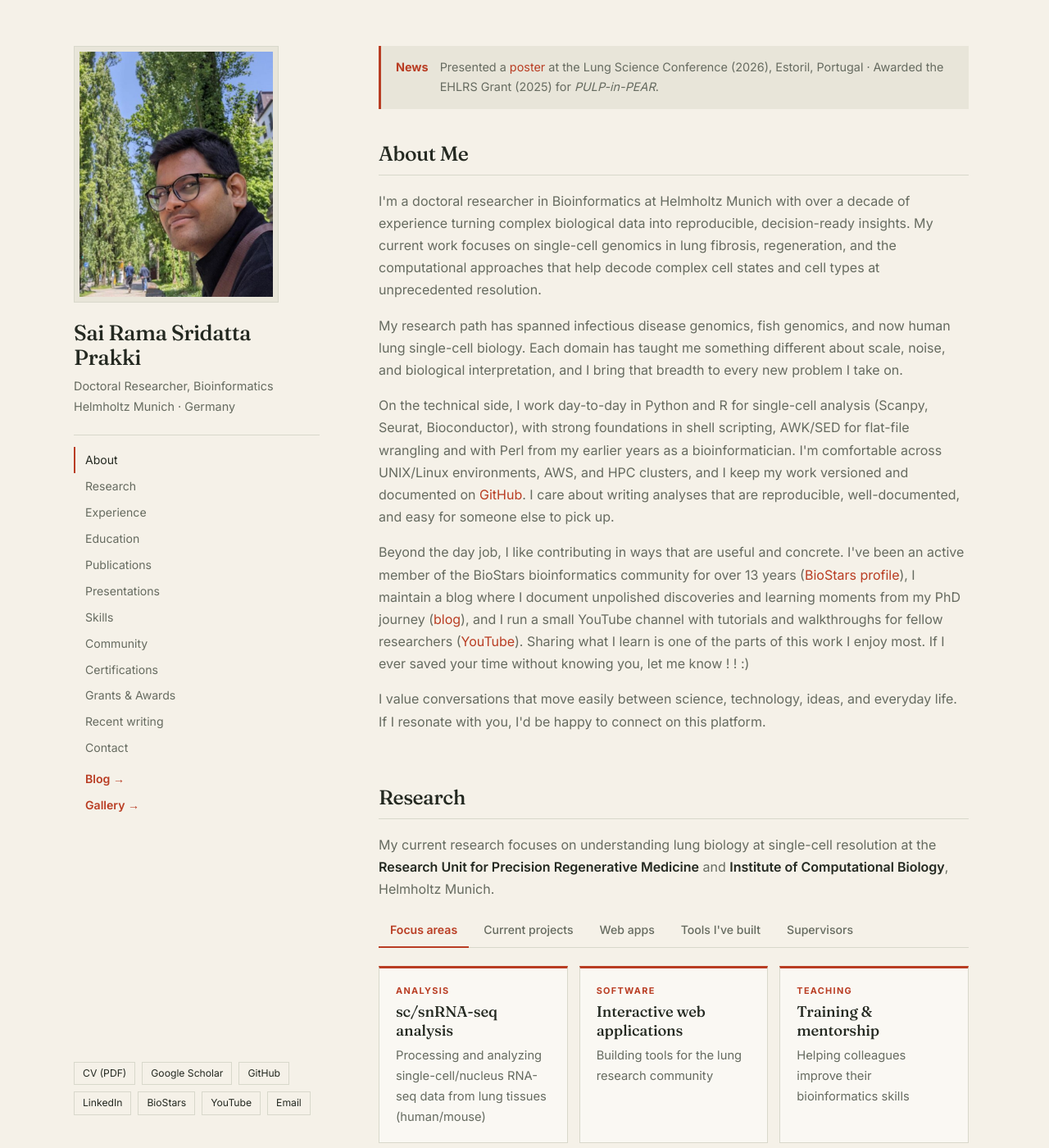
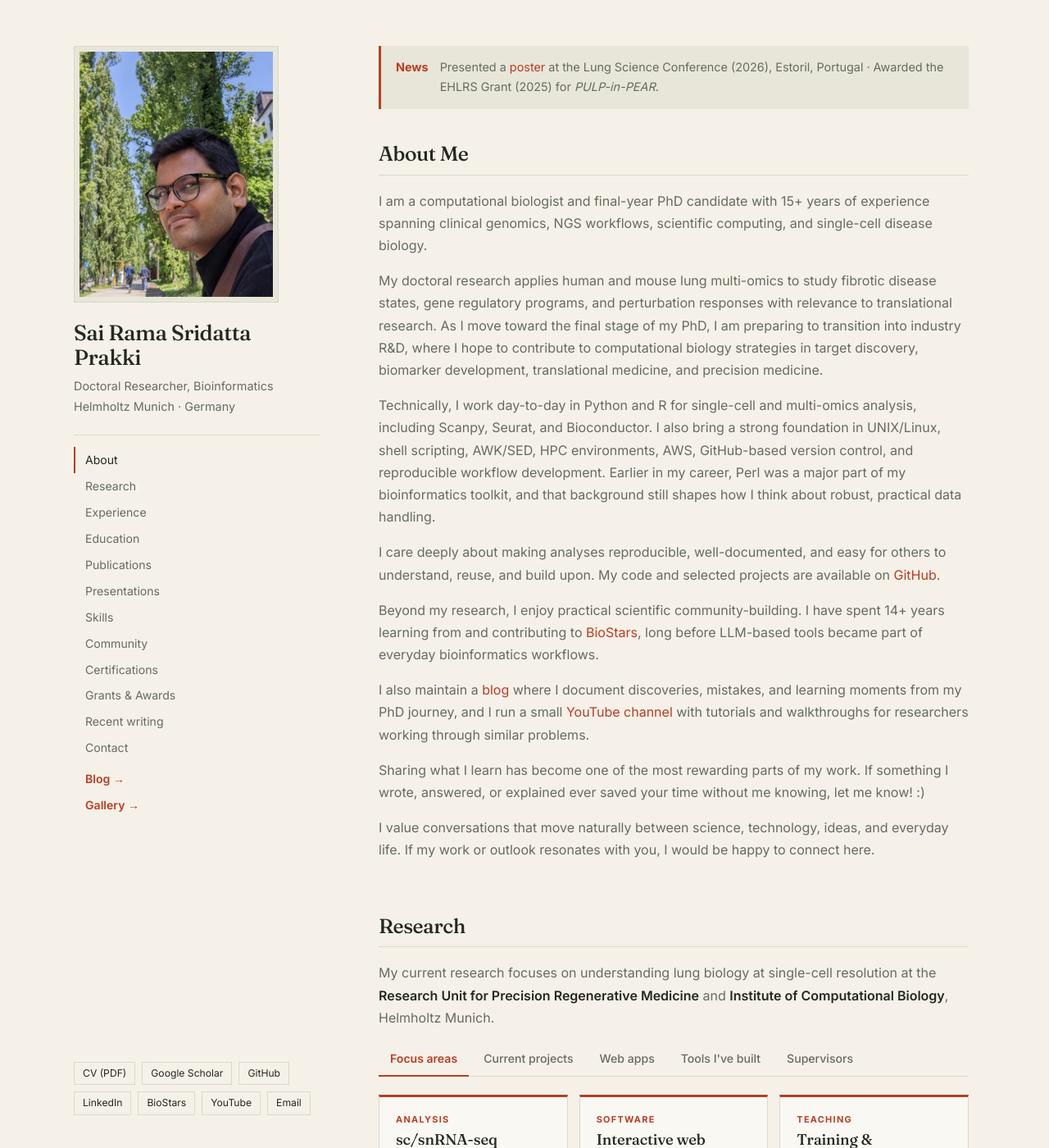
Before and after one commit to ramadatta/ramadatta.github.io, a Jekyll site: the page built from index.md, in a window 1280 px wide and 1400 px high. Shown: the whole window at 82% size. Built offline with Jekyll 4.4.1, drawn with Linux system fonts in a browser that asks for light colours; some of the changed text lies outside the part shown.

Commit message:
Update About Me and Experience

```diff
--- a/index.md
+++ b/index.md
@@ -32,11 +32,14 @@ links:
 <section id="about" class="home-section">
   <h2 class="home-title">About Me</h2>
 
-  <p>I'm a doctoral researcher in Bioinformatics at Helmholtz Munich with over a decade of experience turning complex biological data into reproducible, decision-ready insights. My current work focuses on single-cell genomics in lung fibrosis, regeneration, and the computational approaches that help decode complex cell states and cell types at unprecedented resolution.</p>
-  <p>My research path has spanned infectious disease genomics, fish genomics, and now human lung single-cell biology. Each domain has taught me something different about scale, noise, and biological interpretation, and I bring that breadth to every new problem I take on.</p>
-  <p>On the technical side, I work day-to-day in Python and R for single-cell analysis (Scanpy, Seurat, Bioconductor), with strong foundations in shell scripting, AWK/SED for flat-file wrangling and with Perl from my earlier years as a bioinformatician. I'm comfortable across UNIX/Linux environments, AWS, and HPC clusters, and I keep my work versioned and documented on <a href="https://github.com/ramadatta" target="_blank" rel="noopener noreferrer">GitHub</a>. I care about writing analyses that are reproducible, well-documented, and easy for someone else to pick up.</p>
-  <p>Beyond the day job, I like contributing in ways that are useful and concrete. I've been an active member of the BioStars bioinformatics community for over 13 years (<a href="https://www.biostars.org/u/3738/" target="_blank" rel="noopener noreferrer">BioStars profile</a>), I maintain a blog where I document unpolished discoveries and learning moments from my PhD journey (<a href="{{ '/blog/' | relative_url }}">blog</a>), and I run a small YouTube channel with tutorials and walkthroughs for fellow researchers (<a href="https://www.youtube.com/@asearchforsolutions" target="_blank" rel="noopener noreferrer">YouTube</a>). Sharing what I learn is one of the parts of this work I enjoy most. If I ever saved your time without knowing you, let me know ! ! :)</p>
-  <p>I value conversations that move easily between science, technology, ideas, and everyday life. If I resonate with you, I'd be happy to connect on this platform.</p>
+  <p>I am a computational biologist and final-year PhD candidate with 15+ years of experience spanning clinical genomics, NGS workflows, scientific computing, and single-cell disease biology.</p>
+  <p>My doctoral research applies human and mouse lung multi-omics to study fibrotic disease states, gene regulatory programs, and perturbation responses with relevance to translational research. As I move toward the final stage of my PhD, I am preparing to transition into industry R&amp;D, where I hope to contribute to computational biology strategies in target discovery, biomarker development, translational medicine, and precision medicine.</p>
+  <p>Technically, I work day-to-day in Python and R for single-cell and multi-omics analysis, including Scanpy, Seurat, and Bioconductor. I also bring a strong foundation in UNIX/Linux, shell scripting, AWK/SED, HPC environments, AWS, GitHub-based version control, and reproducible workflow development. Earlier in my career, Perl was a major part of my bioinformatics toolkit, and that background still shapes how I think about robust, practical data handling.</p>
+  <p>I care deeply about making analyses reproducible, well-documented, and easy for others to understand, reuse, and build upon. My code and selected projects are available on <a href="https://github.com/ramadatta" target="_blank" rel="noopener noreferrer">GitHub</a>.</p>
+  <p>Beyond my research, I enjoy practical scientific community-building. I have spent 14+ years learning from and contributing to <a href="https://www.biostars.org/u/3738/" target="_blank" rel="noopener noreferrer">BioStars</a>, long before LLM-based tools became part of everyday bioinformatics workflows.</p>
+  <p>I also maintain a <a href="{{ '/blog/' | relative_url }}">blog</a> where I document discoveries, mistakes, and learning moments from my PhD journey, and I run a small <a href="https://www.youtube.com/@asearchforsolutions" target="_blank" rel="noopener noreferrer">YouTube channel</a> with tutorials and walkthroughs for researchers working through similar problems.</p>
+  <p>Sharing what I learn has become one of the most rewarding parts of my work. If something I wrote, answered, or explained ever saved your time without me knowing, let me know! :)</p>
+  <p>I value conversations that move naturally between science, technology, ideas, and everyday life. If my work or outlook resonates with you, I would be happy to connect here.</p>
 </section>
 
 <section id="research" class="home-section">
@@ -170,12 +173,13 @@ links:
   <div class="home-row">
     <span class="home-date">Jun 2023 – Present</span>
     <div>
-      <h3>Doctoral Candidate</h3>
+      <h3>Doctoral Candidate — Computational Biology</h3>
       <p class="home-org">Helmholtz Center Munich · Germany</p>
       <ul>
-        <li>sc/snRNA-seq data analysis from lung tissues (human/mouse)</li>
-        <li>Developing applications for the lung research community</li>
-        <li>Training colleagues on bioinformatics skills</li>
+        <li>Analyze human and mouse sc/snRNA-seq datasets from lung tissues to study cell states and molecular programs associated with pulmonary fibrosis.</li>
+        <li>Work with IPF and precision-cut lung slice datasets to investigate disease biology and experimental perturbation responses.</li>
+        <li>Develop computational tools and applications to support data exploration and interpretation for the lung research community.</li>
+        <li>Train wet-lab and computational colleagues in bioinformatics workflows, single-cell analysis, and reproducible data analysis practices.</li>
       </ul>
     </div>
   </div>
@@ -183,12 +187,12 @@ links:
     <span class="home-date">Jul 2019 – May 2023</span>
     <div>
       <h3>Senior Bioinformatician</h3>
-      <p class="home-org">National Centre for Infectious Diseases (NCID) · Singapore</p>
+      <p class="home-org">National Centre for Infectious Diseases · Singapore</p>
       <ul>
-        <li>Bacterial genome sequence analysis and reporting for infection control</li>
-        <li>Developed and published R package <strong>CPgeneProfiler</strong></li>
-        <li>Automated clinical bioinformatics using workflow management systems</li>
-        <li>HPC data management and analysis pipeline development</li>
+        <li>Performed bacterial whole-genome sequencing analysis and reporting to support infectious disease surveillance and infection-control investigations.</li>
+        <li>Developed and published the R package <strong>CPgeneProfiler</strong> for bacterial genomic feature profiling.</li>
+        <li>Built automated and reproducible clinical bioinformatics workflows using workflow management systems.</li>
+        <li>Managed sequencing datasets, HPC-based analysis pipelines, and computational infrastructure for clinical and public health genomics projects.</li>
       </ul>
     </div>
   </div>
@@ -196,11 +200,11 @@ links:
     <span class="home-date">Aug 2017 – Jun 2019</span>
     <div>
       <h3>Research Associate</h3>
-      <p class="home-org">Saw Swee Hock School of Public Health, NUS (External Staff at NCID) · Singapore</p>
+      <p class="home-org">Saw Swee Hock School of Public Health, NUS / NCID · Singapore</p>
       <ul>
-        <li>Developed SOPs for bioinformatics data analysis</li>
-        <li>Bacterial genome data and metadata management</li>
-        <li>HPC performance analysis and optimization</li>
+        <li>Developed standard operating procedures for bacterial genome sequence analysis.</li>
+        <li>Managed bacterial genomic datasets and associated metadata for infectious disease research and surveillance.</li>
+        <li>Optimized HPC workflows for large-scale genome analysis and computational performance.</li>
       </ul>
     </div>
   </div>
@@ -210,9 +214,9 @@ links:
       <h3>Bioinformatics Engineer</h3>
       <p class="home-org">Temasek Life Sciences Laboratory, NUS · Singapore</p>
       <ul>
-        <li>Participated in the <strong>Asian Seabass Genome Project</strong> with the South African National Bioinformatics Institute (SANBI), focusing on bioinformatics analysis</li>
-        <li>Involved in transcriptome analysis and genome assembly of Asian Seabass</li>
-        <li>Applied comparative genomics methods to Tilapia and Arowana datasets</li>
+        <li>Contributed to the <strong>Asian Seabass Genome Project</strong> in collaboration with the South African National Bioinformatics Institute.</li>
+        <li>Performed genome assembly, transcriptome analysis, and comparative genomics for aquaculture and evolutionary genomics projects.</li>
+        <li>Applied computational genomics approaches across Asian seabass, tilapia, and arowana datasets.</li>
       </ul>
     </div>
   </div>
@@ -222,7 +226,7 @@ links:
       <h3>Research Intern</h3>
       <p class="home-org">Genome Institute of Singapore, A*STAR · Singapore</p>
       <ul>
-        <li>Computational analysis of algal organism Botryococcus genomes and transcriptomes</li>
+        <li>Conducted computational analysis of algal genome and transcriptome datasets, including <em>Botryococcus</em> species.</li>
       </ul>
     </div>
   </div>
@@ -377,7 +381,7 @@ links:
 
   <div class="home-cards home-cards--three">
     <div class="home-card">
-      <span class="home-card-kicker">Q&amp;A forum · <span class="home-status home-status--live">13+ years</span></span>
+      <span class="home-card-kicker">Q&amp;A forum · <span class="home-status home-status--live">14+ years</span></span>
       <h3>Biostar</h3>
       <p>Active community member</p>
       <a class="home-card-link" href="https://www.biostars.org/u/3738/" target="_blank" rel="noopener noreferrer">Profile: Prakki Rama ↗</a>
```
